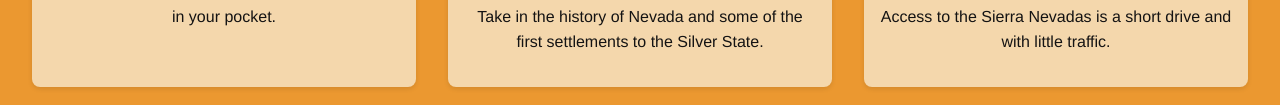
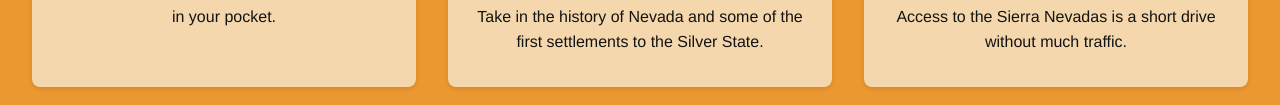
Before and after one commit to IanB928/J452-Final-project, a plain HTML site: page index.html in a window 1280 px wide. Shown: the part 1100-1205 px from the top of the page. Drawn offline with Linux system fonts and the light colour scheme.

Commit message:
Fix wording in Sierra Nevadas access description

```diff
--- a/index.html
+++ b/index.html
@@ -55,7 +55,7 @@
     <h2>Natural Beauty</h2>
     <p>Surrounded by stunning landscapes, Dayton provides ample opportunities for outdoor activities like hiking, biking, and fishing.</p>
     <p>Experience breathtaking views and a peaceful environment that enhances your quality of life.</p>
-    <p>Access to the Sierra Nevadas is a short drive and with little traffic.</p>
+    <p>Access to the Sierra Nevadas is a short drive without much traffic.</p>
   </div>
 
 </section>
```
